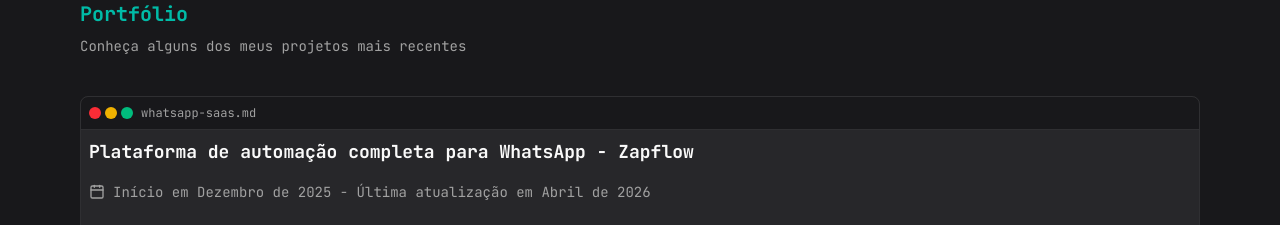
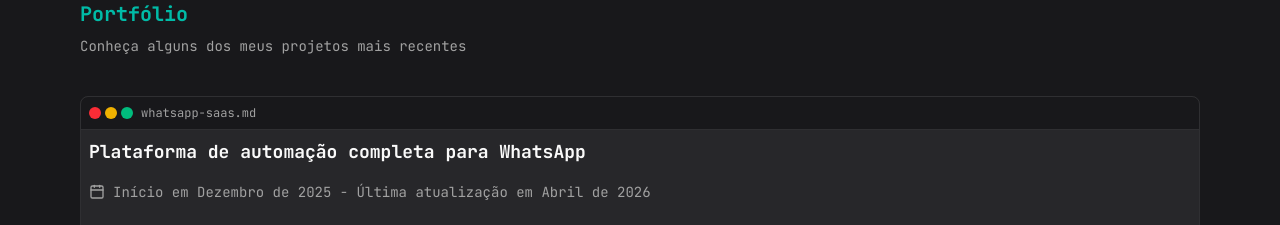
Before and after one commit to Lucasmm016/lucas-profile, a Next.js app: page / in a window 1280 px wide. Shown: the part 1480-1705 px from the top of the page. Built offline with nearby package versions, Linux system fonts and the light colour scheme.

Commit message:
fix: corrige título e atualiza link do projeto whatsapp-saas para o novo domínio;

```diff
--- a/components/projects/whatsapp-saas/index.tsx
+++ b/components/projects/whatsapp-saas/index.tsx
@@ -10,16 +10,14 @@
 export function WhatsappSaas() {
 	return (
 		<Container title="whatsapp-saas.md" className="flex flex-col gap-4 text-sm">
-			<h1 className="text-lg font-bold">
-				Plataforma de automação completa para WhatsApp - Zapflow
-			</h1>
+			<h1 className="text-lg font-bold">Plataforma de automação completa para WhatsApp</h1>
 			<div className="flex items-center gap-2 text-muted-foreground">
 				<Calendar className="size-4" />
 				<h3 className="text-sm">
 					Início em Dezembro de 2025 - Última atualização em Abril de 2026
 				</h3>
 			</div>
-			<Link href="https://app.zapfloww.com.br" rel="noopener noreferrer" target="_blank">
+			<Link href="https://app.katanacrm.com.br" rel="noopener noreferrer" target="_blank">
 				<Button variant="link" className="p-0">
 					<ExternalLink />
 					Link para o projeto
```
